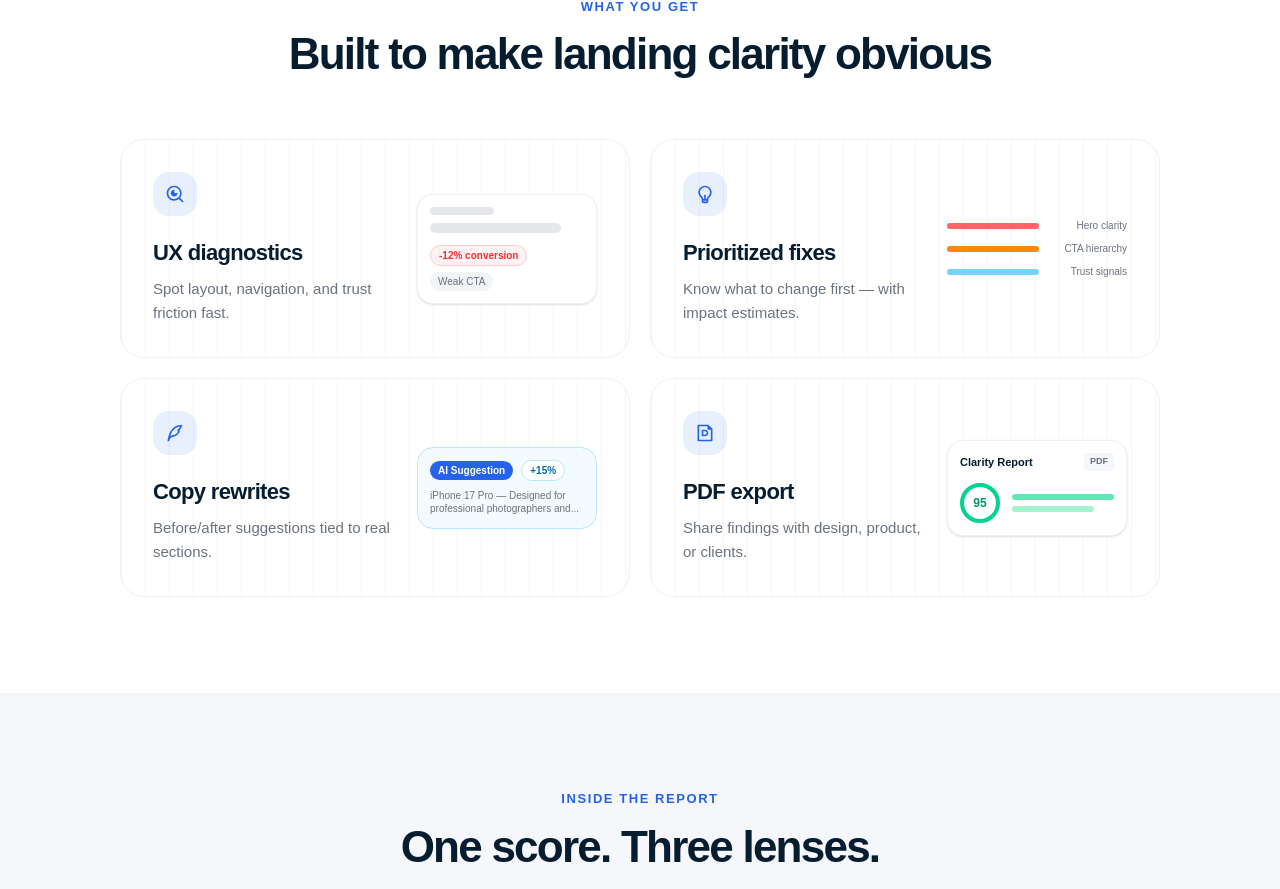
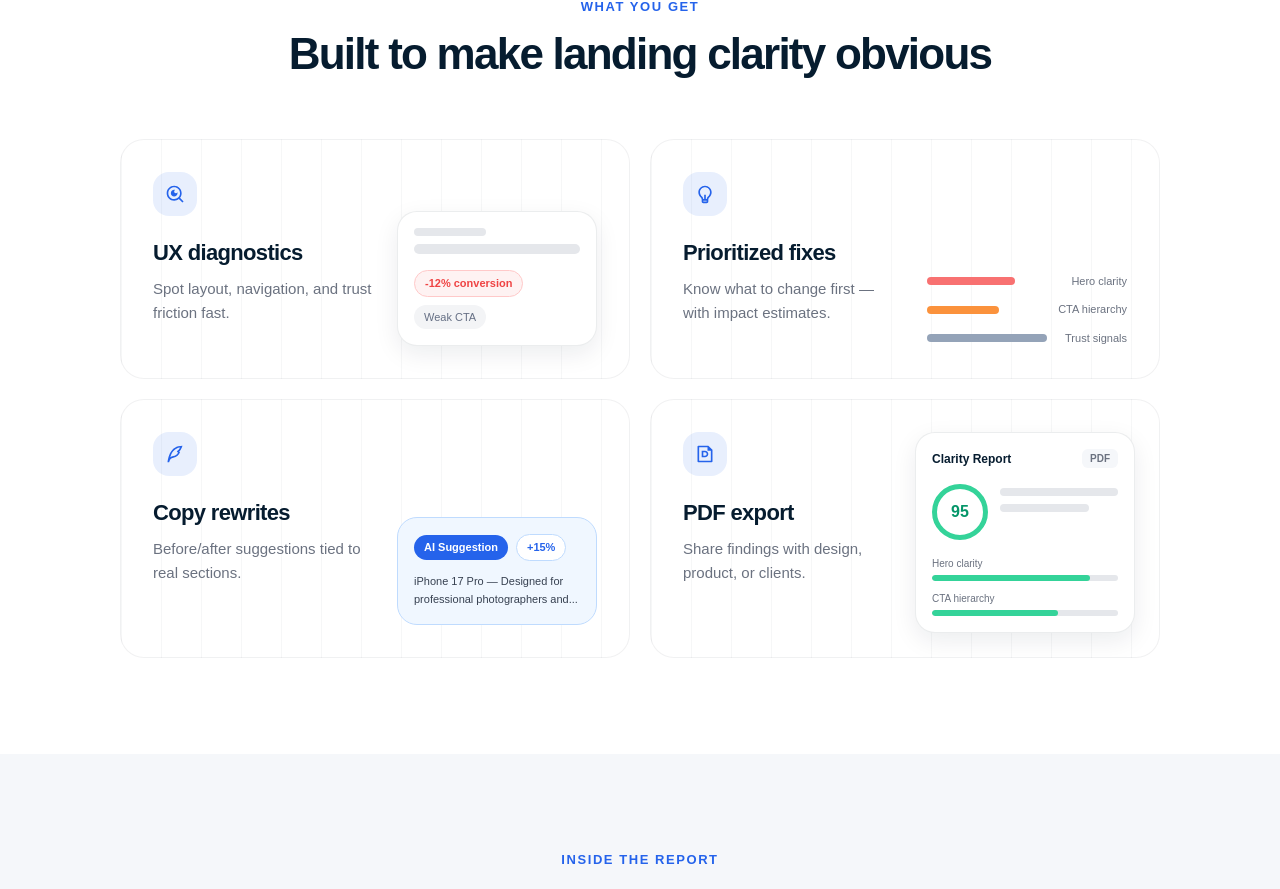
Before and after one commit to samarenkovdmitry/Klynt, a Next.js app: page /landing-test in a window 1280 px wide. Shown: the part 3420-4309 px from the top of the page. Built offline with nearby package versions, Linux system fonts and the light colour scheme; no server answers; a web font is replaced by a local one.

Commit message:
What you get Test

```diff
--- a/components/landing-test/LandingTestWhatYouGet.tsx
+++ b/components/landing-test/LandingTestWhatYouGet.tsx
@@ -10,19 +10,21 @@ import {
 } from "./landingUpdateStyles";
 
 const cardPattern =
-  "bg-[linear-gradient(90deg,rgba(6,28,47,0.04)_1px,transparent_1px)] bg-[length:24px_100%]";
+  "bg-[linear-gradient(90deg,rgba(6,28,47,0.035)_1px,transparent_1px)] bg-[length:40px_100%]";
 
 function FeatureVisual({ id }: { id: string }) {
   if (id === "ux-diagnostics") {
     return (
-      <div className="w-[180px] rounded-2xl border border-[rgba(6,28,47,0.06)] bg-white p-3 shadow-sm">
-        <div className="h-2 w-16 rounded-full bg-[#E5E7EB]" />
-        <div className="mt-2 h-2.5 w-[85%] rounded-full bg-[#E5E7EB]" />
-        <div className="mt-3 flex flex-wrap gap-1.5">
-          <span className="rounded-full border border-red-200 bg-red-50 px-2 py-0.5 text-[10px] font-semibold text-red-500">
+      <div className="w-[200px] rounded-[20px] border border-[rgba(6,28,47,0.08)] bg-white p-4 shadow-[0_8px_24px_rgba(6,28,47,0.08)]">
+        <div className="space-y-2">
+          <div className="h-2 w-[72px] rounded-full bg-[#E5E7EB]" />
+          <div className="h-2.5 w-full rounded-full bg-[#E5E7EB]" />
+        </div>
+        <div className="mt-4 flex flex-wrap gap-2">
+          <span className="rounded-full border border-red-200 bg-[#FEF2F2] px-2.5 py-1 text-[11px] font-semibold text-[#EF4444]">
             -12% conversion
           </span>
-          <span className="rounded-full bg-[#F3F4F6] px-2 py-0.5 text-[10px] font-medium text-[#667085]">
+          <span className="rounded-full bg-[#F3F4F6] px-2.5 py-1 text-[11px] font-medium text-[#667085]">
             Weak CTA
           </span>
         </div>
@@ -32,17 +34,15 @@ function FeatureVisual({ id }: { id: string }) {
 
   if (id === "prioritized-fixes") {
     return (
-      <div className="w-[180px] space-y-2">
+      <div className="w-[200px] space-y-3">
         {[
-          ["Hero clarity", "bg-red-400", "max-w-[120px]"],
-          ["CTA hierarchy", "bg-orange-400", "max-w-[100px]"],
-          ["Trust signals", "bg-sky-300", "max-w-[140px]"],
-        ].map(([label, color, width]) => (
-          <div key={label} className="flex items-center gap-2">
-            <div className={`h-1.5 flex-1 rounded-full bg-[#E5E7EB] ${width}`}>
-              <div className={`h-full rounded-full ${color}`} style={{ width: "100%" }} />
-            </div>
-            <span className="w-20 text-right text-[10px] text-[#6B7280]">{label}</span>
+          { label: "Hero clarity", width: "w-[88px]", color: "bg-[#F87171]" },
+          { label: "CTA hierarchy", width: "w-[72px]", color: "bg-[#FB923C]" },
+          { label: "Trust signals", width: "w-[120px]", color: "bg-[#94A3B8]" },
+        ].map((item) => (
+          <div key={item.label} className="flex items-center justify-between gap-4">
+            <div className={`h-2 rounded-full ${item.color} ${item.width}`} />
+            <span className="shrink-0 text-[11px] text-[#6B7280]">{item.label}</span>
           </div>
         ))}
       </div>
@@ -51,16 +51,16 @@ function FeatureVisual({ id }: { id: string }) {
 
   if (id === "copy-rewrites") {
     return (
-      <div className="w-[180px] rounded-2xl border border-sky-200 bg-sky-50/70 p-3">
+      <div className="w-[200px] rounded-[20px] border border-[#BFDBFE] bg-[#F0F7FF] p-4">
         <div className="flex items-center gap-2">
-          <span className="rounded-full bg-[#2563EB] px-2 py-0.5 text-[10px] font-semibold text-white">
+          <span className="rounded-full bg-[#2563EB] px-2.5 py-1 text-[11px] font-semibold text-white">
             AI Suggestion
           </span>
-          <span className="rounded-full border border-sky-200 bg-white px-2 py-0.5 text-[10px] font-semibold text-sky-700">
+          <span className="rounded-full border border-[#BFDBFE] bg-white px-2.5 py-1 text-[11px] font-semibold text-[#2563EB]">
             +15%
           </span>
         </div>
-        <p className="mt-2 text-[10px] leading-snug text-[#6B7280]">
+        <p className="mt-3 text-[11px] leading-relaxed text-[#374151]">
           iPhone 17 Pro — Designed for professional photographers and...
         </p>
       </div>
@@ -68,21 +68,39 @@ function FeatureVisual({ id }: { id: string }) {
   }
 
   return (
-    <div className="w-[180px] rounded-2xl border border-[rgba(6,28,47,0.06)] bg-white p-3 shadow-sm">
-      <div className="flex items-center justify-between">
-        <span className="text-[11px] font-semibold text-[#061C2F]">Clarity Report</span>
-        <span className="rounded bg-[#F5F7FA] px-1.5 py-0.5 text-[9px] font-semibold text-[#6B7280]">
+    <div className="w-[220px] rounded-[20px] border border-[rgba(6,28,47,0.08)] bg-white p-4 shadow-[0_8px_24px_rgba(6,28,47,0.08)]">
+      <div className="flex items-center justify-between gap-3">
+        <span className="text-[12px] font-semibold text-[#061C2F]">Clarity Report</span>
+        <span className="rounded-md bg-[#F5F7FA] px-2 py-0.5 text-[10px] font-semibold text-[#6B7280]">
           PDF
         </span>
       </div>
-      <div className="mt-3 flex items-center gap-3">
-        <div className="flex h-10 w-10 items-center justify-center rounded-full border-4 border-emerald-400 text-[12px] font-semibold text-emerald-600">
+
+      <div className="mt-4 flex items-start gap-3">
+        <div className="flex h-14 w-14 shrink-0 items-center justify-center rounded-full border-[5px] border-[#34D399] text-[16px] font-semibold text-[#059669]">
           95
         </div>
-        <div className="flex-1 space-y-1.5">
-          <div className="h-1.5 rounded-full bg-emerald-300" />
-          <div className="h-1.5 w-[80%] rounded-full bg-emerald-200" />
+        <div className="flex-1 space-y-2 pt-1">
+          <div className="h-2 w-full rounded-full bg-[#E5E7EB]" />
+          <div className="h-2 w-[75%] rounded-full bg-[#E5E7EB]" />
         </div>
+      </div>
+
+      <div className="mt-4 space-y-2.5">
+        {[
+          { label: "Hero clarity", width: "85%" },
+          { label: "CTA hierarchy", width: "68%" },
+        ].map((item) => (
+          <div key={item.label}>
+            <p className="text-[10px] text-[#6B7280]">{item.label}</p>
+            <div className="mt-1 h-1.5 overflow-hidden rounded-full bg-[#E5E7EB]">
+              <div
+                className="h-full rounded-full bg-[#34D399]"
+                style={{ width: item.width }}
+              />
+            </div>
+          </div>
+        ))}
       </div>
     </div>
   );
@@ -106,13 +124,13 @@ export function LandingTestWhatYouGet() {
             return (
               <article
                 key={feature.id}
-                className={`grid grid-cols-1 items-center gap-6 overflow-hidden rounded-[20px] border border-[rgba(6,28,47,0.06)] p-6 sm:grid-cols-[1fr_auto] md:rounded-[24px] md:p-8 ${cardPattern}`}
+                className={`relative grid min-h-[240px] grid-cols-1 items-stretch gap-6 overflow-hidden rounded-[24px] border border-[rgba(6,28,47,0.06)] p-8 sm:grid-cols-[1fr_auto] ${cardPattern}`}
               >
-                <div>
+                <div className="flex min-w-0 flex-col">
                   <div className="flex h-11 w-11 items-center justify-center rounded-2xl bg-[#2563EB]/10 text-[#2563EB]">
                     <Icon size={20} />
                   </div>
-                  <h3 className="mt-5 text-[20px] font-semibold tracking-[-0.03em] text-[#061C2F] md:text-[22px]">
+                  <h3 className="mt-5 text-[22px] font-semibold tracking-[-0.03em] text-[#061C2F]">
                     {feature.title}
                   </h3>
                   <p className="mt-2 max-w-[280px] text-[15px] leading-6 text-[#6B7280]">
@@ -120,7 +138,12 @@ export function LandingTestWhatYouGet() {
                   </p>
                 </div>
 
-                <div className="flex justify-start sm:justify-end">
+                <div
+                  className={[
+                    "flex items-end justify-start sm:justify-end",
+                    feature.id === "pdf-export" ? "sm:-mb-2 sm:-mr-2" : "",
+                  ].join(" ")}
+                >
                   <FeatureVisual id={feature.id} />
                 </div>
               </article>
```
